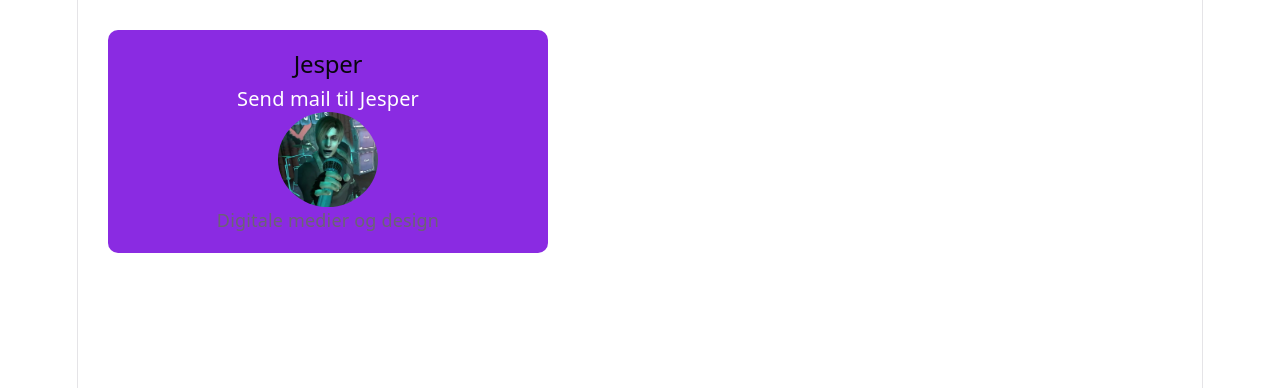
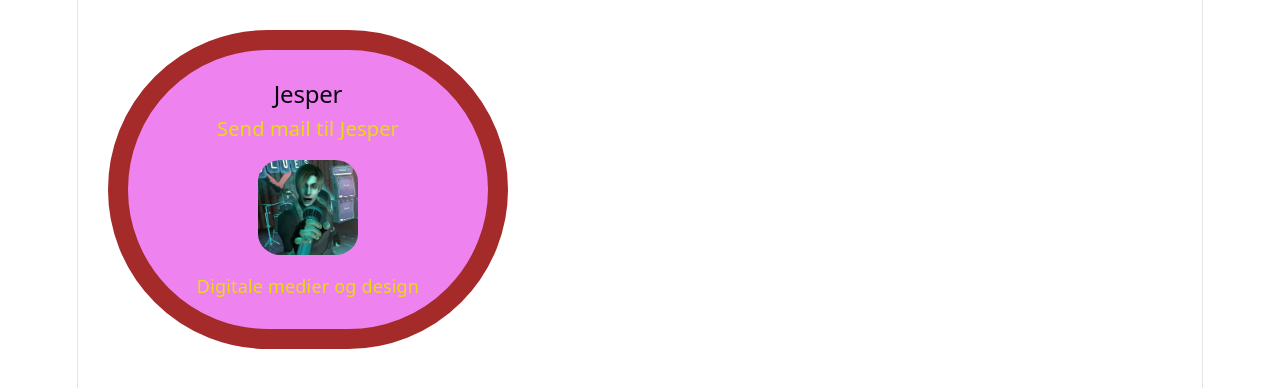
Before and after one commit to KappaTengu51/uin26_arbeidskrav4_gruppe20, a React app in the folder frontend/: page / in a window 1280 px wide. Shown: the top 388 px of the page. Built offline with nearby package versions, Linux system fonts and the light colour scheme; the HTML template or start-up script is replaced by a standard one.

Commit message:
Ræva css

```diff
--- a/frontend/src/styles/JesperStyles.css
+++ b/frontend/src/styles/JesperStyles.css
@@ -1,22 +1,30 @@
 .jesper{
-    background-color: blueviolet;
+    background-color: violet;
     display: flex;
     flex-direction: column;
     align-items: center;
-    max-width: 400px;
+    max-width: 300px;
     margin: 30px;
-    padding: 20px;
-    border-radius: 10px;
+    padding: 30px;
+    border-radius: 200px;
+    border-color: brown;
+    border-width: 20px;
+    border-style: solid;
 
     a{
-        color: white;
+        color: rgb(233, 218, 13);
         text-decoration: none;
         font-size: 20px;
+    }
+
+    p{
+        color: rgb(233, 218, 13);
     }
 
     img{
         max-width: 100px;
         max-height: 100px;
-        border-radius: 50%;
+        border-radius: 30%;
+        padding: 1rem;
     }
 }
```
